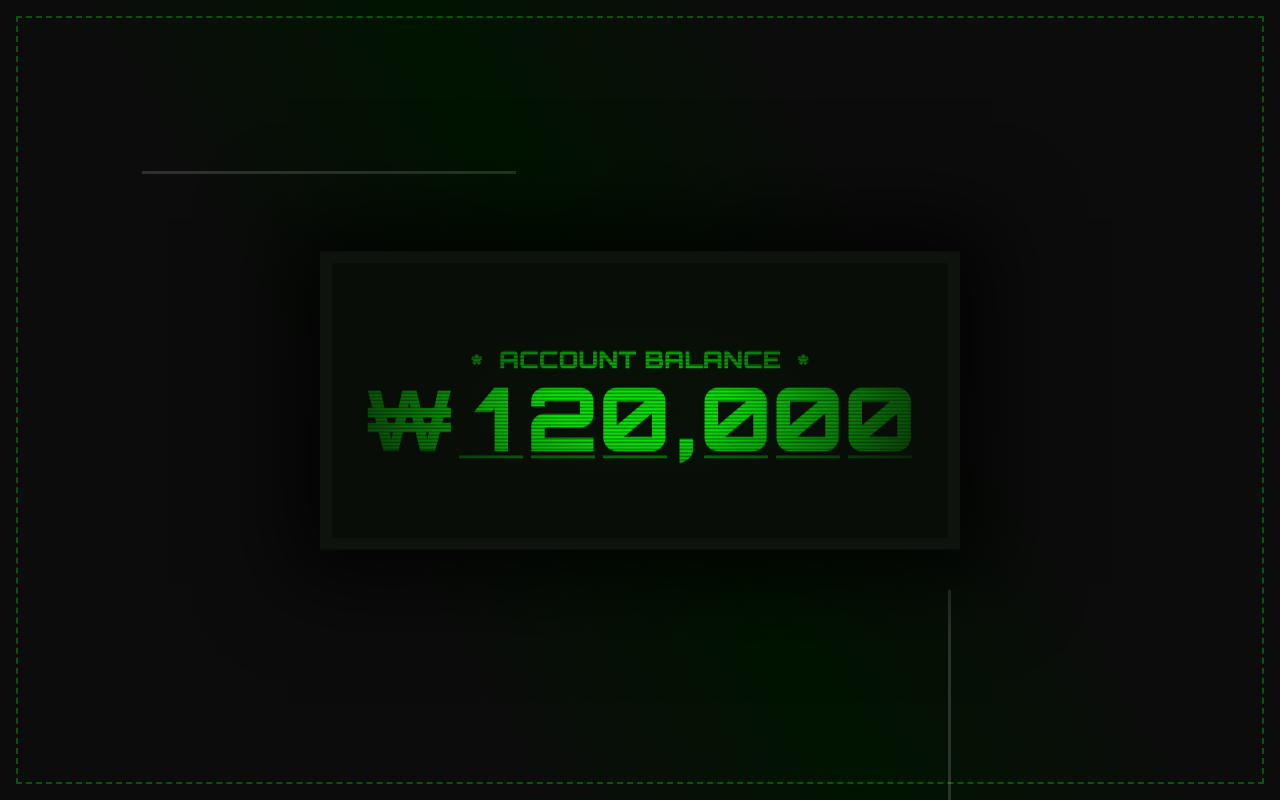
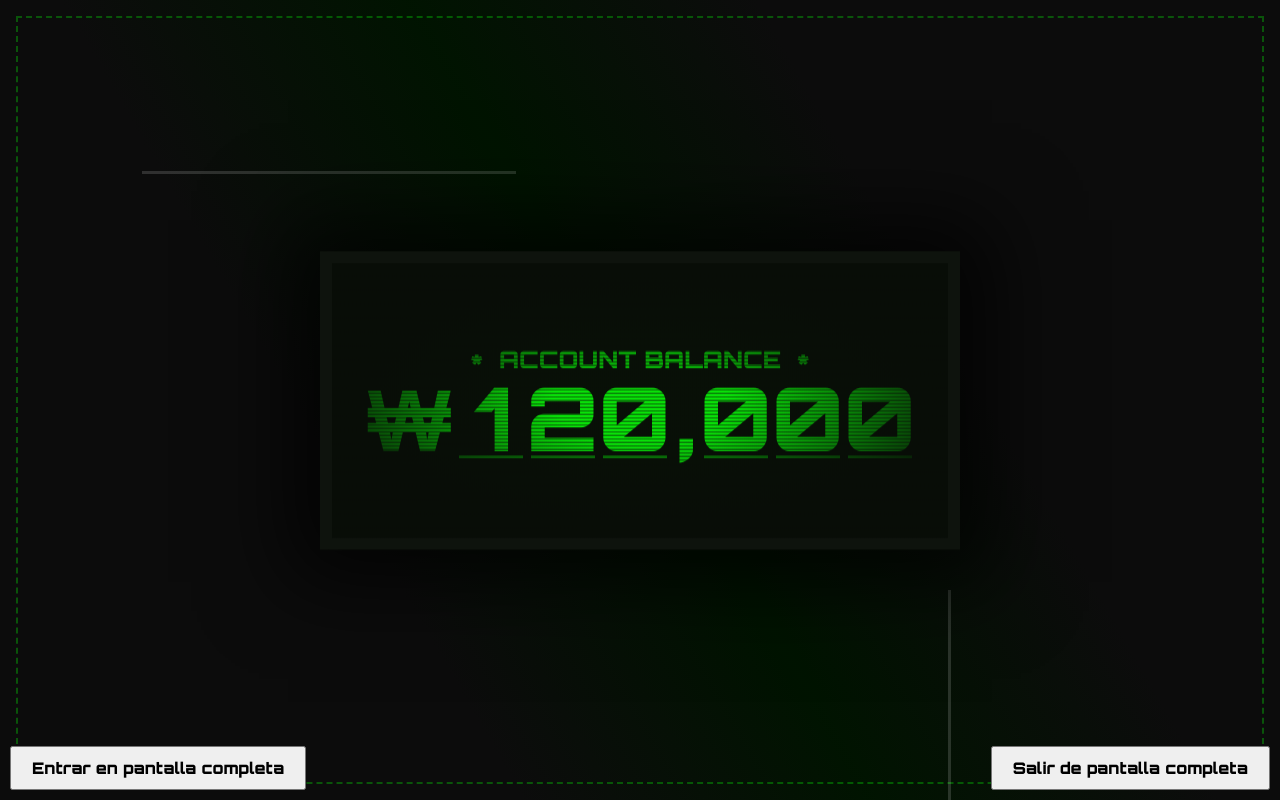
Before and after one commit to antolino10/squid, a plain HTML site: page dani.html in a window 1280 px wide. Drawn offline with Linux system fonts and the light colour scheme.

Commit message:
Update dani.html

```diff
--- a/dani.html
+++ b/dani.html
@@ -1,5 +1,5 @@
 <!DOCTYPE html>
-<html lang="en" >
+<html lang="en">
 <head>
   <meta charset="UTF-8">
   <title>Squid Game Prize Counter</title>
@@ -7,6 +7,21 @@
   <link rel="preconnect" href="https://fonts.gstatic.com" crossorigin>
   <link href="https://fonts.googleapis.com/css2?family=Orbitron:wght@900&display=swap" rel="stylesheet">
   <link rel="stylesheet" href="./style.css">
+  <style>
+    button {
+      position: fixed;
+      bottom: 10px;
+      left: 10px;
+      padding: 10px 20px;
+      font-size: 16px;
+      cursor: pointer;
+      z-index: 1000;
+    }
+    #exitFullscreenButton {
+      left: auto;
+      right: 10px;
+    }
+  </style>
 </head>
 <body>
 <!-- partial:index.partial.html -->
@@ -27,11 +42,41 @@
     <i class="fa-regular fa-square"></i>
     <i class="fa-regular fa-triangle"></i>
   </div>
+</div>
 
+<!-- Botones para pantalla completa -->
+<button id="fullscreenButton" onclick="enterFullscreen()">Entrar en pantalla completa</button>
+<button id="exitFullscreenButton" onclick="exitFullscreen()">Salir de pantalla completa</button>
 
-</div>
 <!-- partial -->
 <script src="./dani.js"></script>
+<script>
+  // Función para entrar en pantalla completa
+  function enterFullscreen() {
+    const element = document.documentElement; // Toma todo el documento
+    if (element.requestFullscreen) {
+      element.requestFullscreen();
+    } else if (element.mozRequestFullScreen) { // Firefox
+      element.mozRequestFullScreen();
+    } else if (element.webkitRequestFullscreen) { // Chrome, Safari y Opera
+      element.webkitRequestFullscreen();
+    } else if (element.msRequestFullscreen) { // Edge/IE
+      element.msRequestFullscreen();
+    }
+  }
 
+  // Función para salir de pantalla completa
+  function exitFullscreen() {
+    if (document.exitFullscreen) {
+      document.exitFullscreen();
+    } else if (document.mozCancelFullScreen) { // Firefox
+      document.mozCancelFullScreen();
+    } else if (document.webkitExitFullscreen) { // Chrome, Safari y Opera
+      document.webkitExitFullscreen();
+    } else if (document.msExitFullscreen) { // Edge/IE
+      document.msExitFullscreen();
+    }
+  }
+</script>
 </body>
 </html>
```
